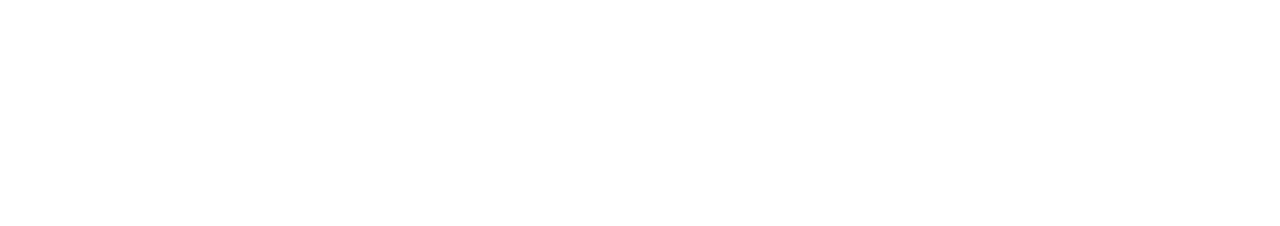
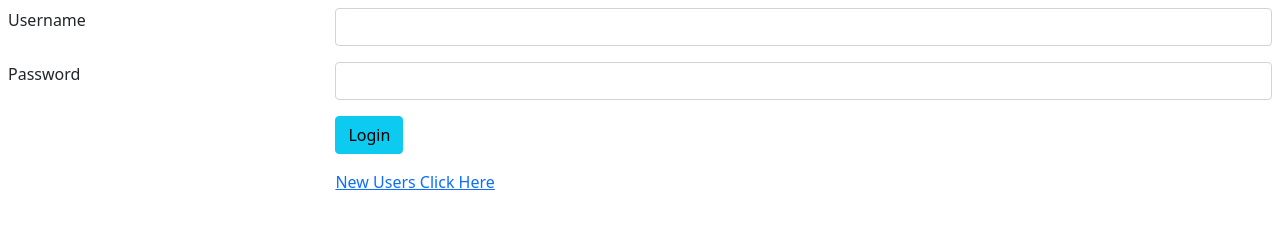
Before and after one commit to liji356/UserWeb, a plain HTML site: page index.html in a window 1280 px wide. Drawn offline with nearby package versions, Linux system fonts and the light colour scheme.

Commit message:
user complete

```diff
--- a/index.html
+++ b/index.html
@@ -1,6 +1,7 @@
 <!DOCTYPE html>
 <html lang="en">
 <head>
+    <link href="https://cdn.jsdelivr.net/npm/bootstrap@5.1.3/dist/css/bootstrap.min.css" rel="stylesheet" integrity="sha384-1BmE4kWBq78iYhFldvKuhfTAU6auU8tT94WrHftjDbrCEXSU1oBoqyl2QvZ6jIW3" crossorigin="anonymous">
     <meta charset="UTF-8">
     <meta http-equiv="X-UA-Compatible" content="IE=edge">
     <meta name="viewport" content="width=device-width, initial-scale=1.0">
@@ -8,5 +9,30 @@
 </head>
 <body>
 
+<div class="comtainer">
+    <div class="row">
+        <div class="col col-12 col-sm-12 col-md-12 col-lg-12 col-xl-12 col-xxl-12">
+            <table class="table table-borderless">
+                <tr>
+                    <td>Username</td>
+                    <td><input type="'text'" class="form-control"></td>
+                </tr>
+                <tr>
+                    <td>Password</td>
+                    <td><input type="password" name="" id="" class="form-control"></td>
+                </tr>
+                <tr>
+                    <td></td>
+                    <td><button class="btn btn-info">Login</button></td>
+                </tr>
+                <tr>
+                    <td></td>
+                    <td><a href="register.html" >New Users Click Here</a></td>
+                </tr>
+            </table>
+        </div>
+    </div>
+</div>
+    <script src="https://cdn.jsdelivr.net/npm/bootstrap@5.1.3/dist/js/bootstrap.bundle.min.js" integrity="sha384-ka7Sk0Gln4gmtz2MlQnikT1wXgYsOg+OMhuP+IlRH9sENBO0LRn5q+8nbTov4+1p" crossorigin="anonymous"></script>
 </body>
 </html>
```
